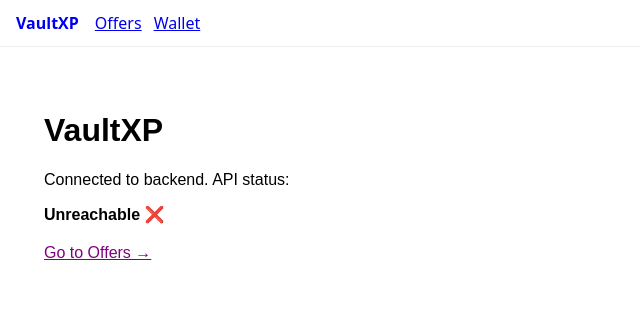
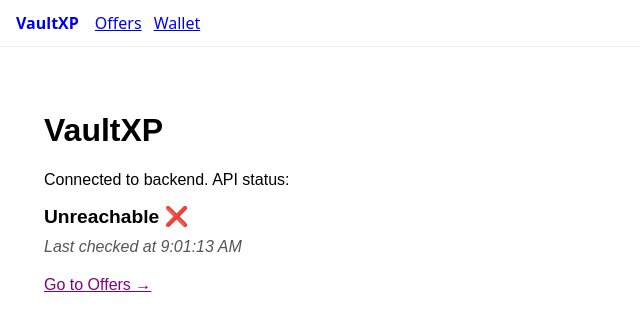
Before and after one commit to zachperez806-lab/vaultxp-web, a Next.js app: page / in a window 1280 px wide. Shown: the top 328 px of the page, without its empty margins (0-640 px from the left). Built offline with nearby package versions, Linux system fonts and the light colour scheme; no server answers.

Commit message:
Update page.js

```diff
--- a/app/page.js
+++ b/app/page.js
@@ -3,32 +3,38 @@ import { useEffect, useState } from "react";
 
 export default function HomePage() {
   const [status, setStatus] = useState("Checking...");
+  const [lastChecked, setLastChecked] = useState(null);
 
   async function checkAPI() {
-    const timestamp = new Date().toLocaleTimeString();
-    console.log(`[VaultXP] ${timestamp} - Checking API...`);
+    const timestamp = new Date();
+    const formattedTime = timestamp.toLocaleTimeString();
+    console.log(`[VaultXP] ${formattedTime} - Checking API...`);
 
     try {
       const res = await fetch("https://vaultxp-api.onrender.com/health");
       const data = await res.json();
-      console.log(`[VaultXP] ${timestamp} - API Response:`, data);
+      console.log(`[VaultXP] ${formattedTime} - API Response:`, data);
 
       if (data.ok) {
         setStatus("Reachable ✅");
-        console.log(`[VaultXP] ${timestamp} - ✅ API Reachable`);
+        console.log(`[VaultXP] ${formattedTime} - ✅ API Reachable`);
       } else {
         setStatus("Offline ❌");
-        console.warn(`[VaultXP] ${timestamp} - ⚠️ API Offline`);
+        console.warn(`[VaultXP] ${formattedTime} - ⚠️ API Offline`);
       }
     } catch (err) {
       setStatus("Unreachable ❌");
-      console.error(`[VaultXP] ${timestamp} - ❌ API Unreachable`, err);
+      console.error(`[VaultXP] ${formattedTime} - ❌ API Unreachable`, err);
     }
+
+    // Update the visible timestamp
+    setLastChecked(formattedTime);
   }
 
   useEffect(() => {
     checkAPI();
-    const retry = setTimeout(checkAPI, 4000); // retry once if backend is waking up
+    // retry once in case Render backend is still waking
+    const retry = setTimeout(checkAPI, 4000);
     return () => clearTimeout(retry);
   }, []);
 
@@ -36,10 +42,18 @@ export default function HomePage() {
     <main style={{ padding: 20, fontFamily: "sans-serif" }}>
       <h1>VaultXP</h1>
       <p>Connected to backend. API status:</p>
-      <strong>{status}</strong>
+      <strong style={{ fontSize: "1.2em" }}>{status}</strong>
+
+      {lastChecked && (
+        <p style={{ marginTop: 10, color: "#555" }}>
+          <em>Last checked at {lastChecked}</em>
+        </p>
+      )}
 
       <div style={{ marginTop: 20 }}>
-        <a href="/offers" style={{ color: "purple" }}>Go to Offers →</a>
+        <a href="/offers" style={{ color: "purple" }}>
+          Go to Offers →
+        </a>
       </div>
     </main>
   );
```
